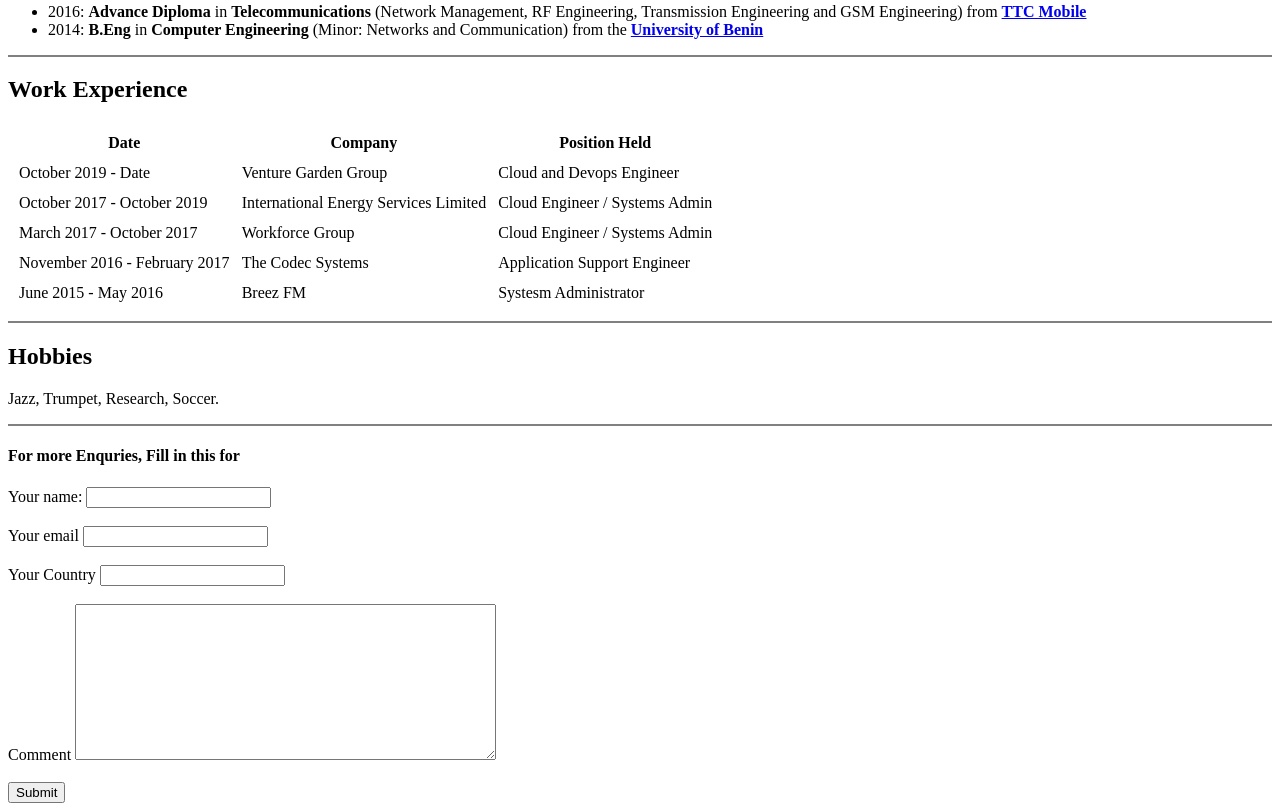
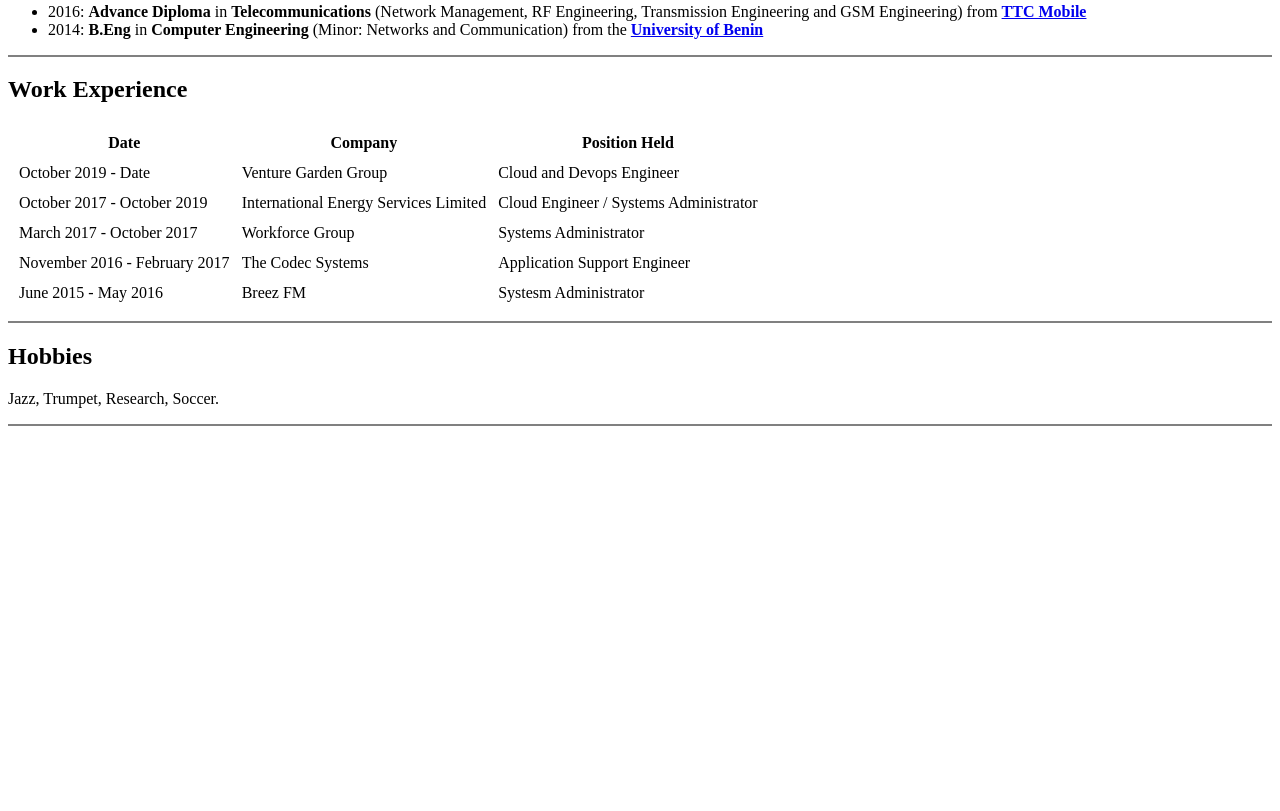
Before and after one commit to bodeabbey/cv, a plain HTML site: page index.html in a window 1280 px wide. Shown: the part 745-1556 px from the top of the page. After the commit the page ends 1179 px from the top, so only its background shows below. Drawn offline with Linux system fonts and the light colour scheme.

Commit message:
Update index.html

```diff
--- a/index.html
+++ b/index.html
@@ -54,7 +54,7 @@
       </li>
       <li>
         2014: <strong>B.Eng</strong> in <strong>Computer Engineering</strong> (Minor: Networks and Communication)
-        from the <strong><a href="www.uniben.edu">University of Benin</a></strong>
+        from the <strong><a href="www.uniben.edu.ng">University of Benin</a></strong>
       </li>
     </ul>
   </p>
@@ -77,12 +77,12 @@
       <tr>
         <td>October 2017 - October 2019</td>
         <td>International Energy Services Limited</td>
-        <td>Cloud Engineer / Systems Admin</td>
+        <td>Cloud Engineer / Systems Administrator</td>
       </tr>
       <tr>
         <td>March 2017 - October 2017</td>
         <td>Workforce Group</td>
-        <td>Cloud Engineer / Systems Admin</td>
+        <td>Systems Administrator</td>
       </tr>
       <tr>
         <td>November 2016 - February 2017</td>
@@ -103,21 +103,3 @@
   <h2>Hobbies</h2>
   <p>Jazz, Trumpet, Research, Soccer.</p>
   <hr size=2 noshade>
-  <h4>For more Enquries, Fill in this for</h4>
-  <form class="" action="<hr size=2 noshade>" method="post" enctype="text/plain">
-    <label>Your name:</label>
-    <input type="text" name="Your name" value="">
-    <br><br>
-    <label>Your email</label>
-    <input type="email" name="Your name" value="">
-    <br><br>
-    <label>Your Country</label>
-    <input type="text" name="Your name" value="">
-    <br><br>
-    <label>Comment</label>
-    <textarea name="name" rows="10" cols="50"></textarea>
-    <br><br>
-    <input type="submit" name="Save">
-  </form>
-</body>
-</html>
```
